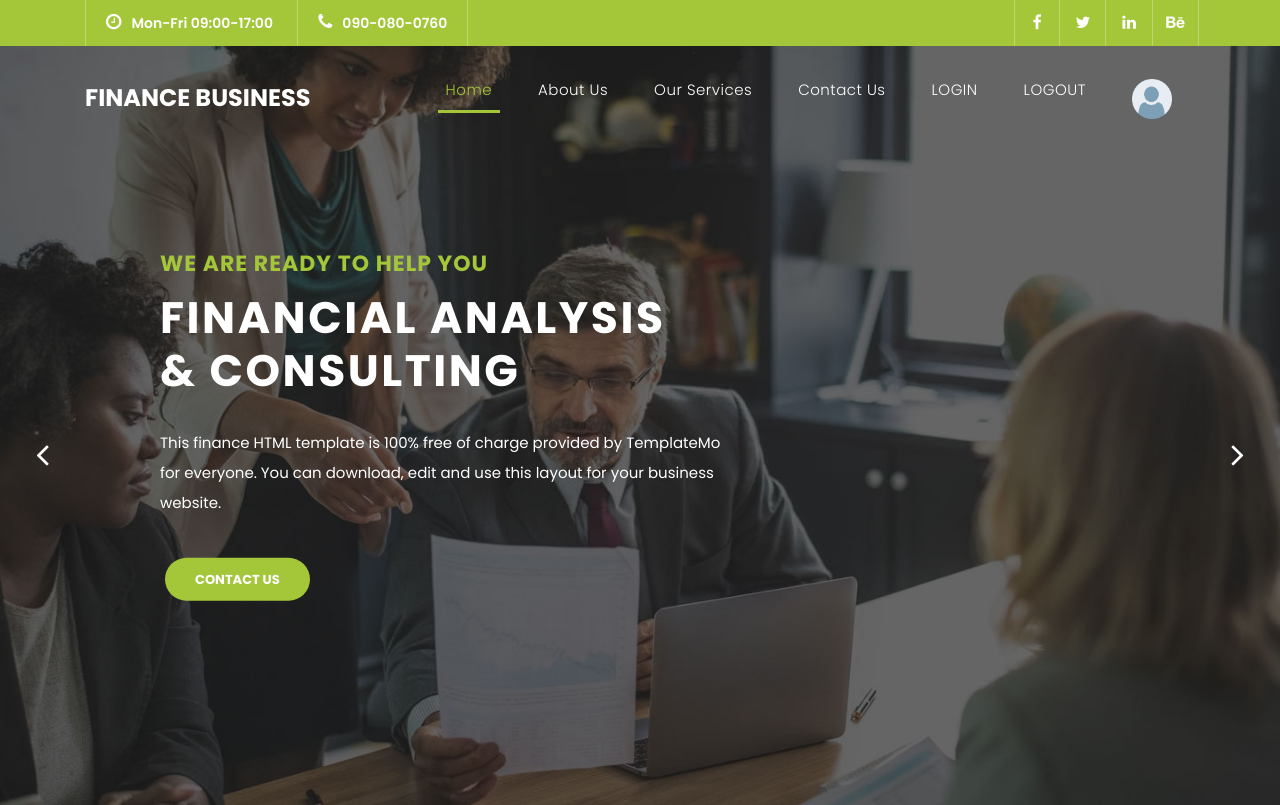
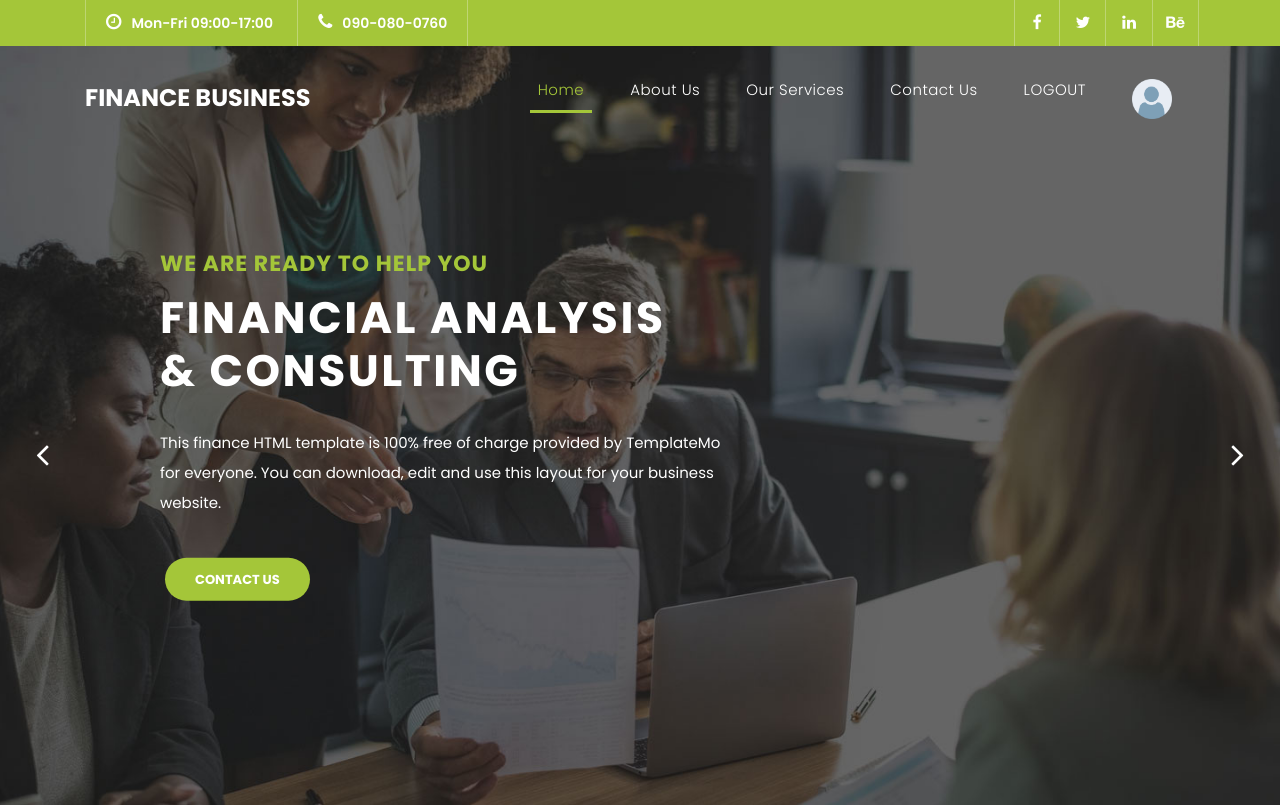
Before and after one commit to ianthony4/PW2-FP-GC, a Django app: page / in a window 1280 px wide. Shown: the top 805 px of the page. Run offline with Django 4.2, Linux system fonts and the light colour scheme; the visitor is signed in with stand-in values (Sample User, id 1); grey boxes labelled with a size stand in for pictures from a placeholder-image service; some libraries are stand-ins or nearby versions.

Commit message:
cambiado templates

```diff
--- a/gestion_de_clientes/apps/inicio/templates/index.html
+++ b/gestion_de_clientes/apps/inicio/templates/index.html
@@ -73,30 +73,37 @@ https://templatemo.com/tm-545-finance-business
           <div class="collapse navbar-collapse" id="navbarResponsive">
             <ul class="navbar-nav ml-auto">
               <li class="nav-item active">
-                <a class="nav-link" href="#">Home
+                <a class="nav-link" href="/">Home
                   <span class="sr-only">(current)</span>
                 </a>
               </li>
               <li class="nav-item">
-                <a class="nav-link" href="about/">About Us</a>
+                <a class="nav-link" href="/about/">About Us</a>
               </li>
               <li class="nav-item">
-                <a class="nav-link" href="services/">Our Services</a>
+                <a class="nav-link" href="/services/">Our Services</a>
               </li>
               <li class="nav-item">
-                <a class="nav-link" href="contact/">Contact Us</a>
+                <a class="nav-link" href="/contact/">Contact Us</a>
               </li>
-              <li class="nav-item">
-                <a class="nav-link" href="login/">LOGIN</a>
-              </li>
+
               {% if user.is_authenticated %}
               <li class="nav-item">
                 <a class="nav-link" href="logout/">LOGOUT</a>
               </li>
+                {% if request.GET.profile == "cliente" %}
+                  <li class="nav-item">
+                    <a class="nav-link" href="user/cliente/{{ request.GET.id }}"><img src="{% static 'user/img/user.png' %}" style="float:left;width:40px;height:40px;"></a>
+                  </li>
+                {% else %}
+                  <li class="nav-item">
+                    <a class="nav-link" href="user/contador/{{ request.GET.id }}"><img src="{% static 'user/img/user.png' %}" style="float:left;width:40px;height:40px;"></a>
+                  </li>
+                {% endif %}
+              {% else %}
               <li class="nav-item">
-                <a class="nav-link" href="user/{{ request.GET.id }}"><img src="{% static 'user/img/user.png' %}" style="float:left;width:40px;height:40px;"></a>
+                <a class="nav-link" href="/login/">LOGIN</a>
               </li>
-              {% else %}
               <li class="nav-item">
                 <a class="nav-link" href="register/">REGISTER</a>
               </li>
```
Also changed, not shown: gestion_de_clientes/apps/inicio/templates/about.html (+4 -4 lines), gestion_de_clientes/apps/inicio/templates/contact.html (+4 -4 lines), gestion_de_clientes/apps/inicio/templates/services.html (+4 -4 lines).
